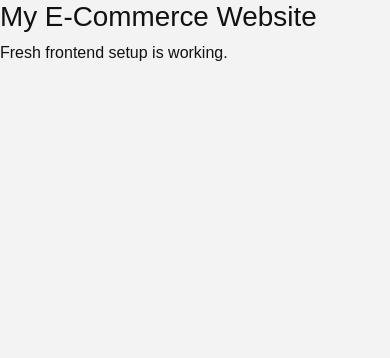
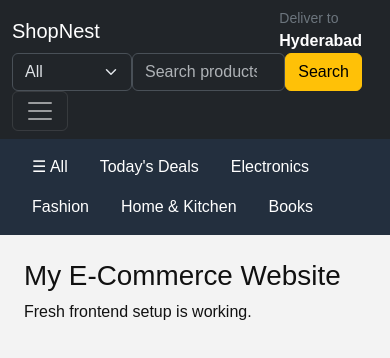
Before and after one commit to Keerthi2210/Amazon-clone-, a React app in the folder frontend/: page / in a window 390 px wide. Shown: the top 358 px of the page. Built offline with nearby package versions, Linux system fonts and the light colour scheme; the HTML template or start-up script is replaced by a standard one.

Commit message:
Build responsive e-commerce navbar

```diff
--- a/frontend/src/App.jsx
+++ b/frontend/src/App.jsx
@@ -1,9 +1,15 @@
+import Navbar from './components/Navbar'
+
 function App() {
   return (
-    <div>
-      <h1>My E-Commerce Website</h1>
-      <p>Fresh frontend setup is working.</p>
-    </div>
+    <>
+      <Navbar />
+
+      <main className="p-4">
+        <h1>My E-Commerce Website</h1>
+        <p>Fresh frontend setup is working.</p>
+      </main>
+    </>
   )
 }
 
--- /dev/null
+++ b/frontend/src/components/Navbar.jsx
@@ -0,0 +1,113 @@
+import {
+  Container,
+  Form,
+  Nav,
+  Navbar as BootstrapNavbar
+} from 'react-bootstrap'
+
+function Navbar() {
+  return (
+    <>
+      <BootstrapNavbar
+        bg="dark"
+        data-bs-theme="dark"
+        expand="lg"
+      >
+        <Container fluid>
+          <BootstrapNavbar.Brand href="#">
+            ShopNest
+          </BootstrapNavbar.Brand>
+
+          <div className="text-white me-3">
+            <small className="d-block text-secondary">
+              Deliver to
+            </small>
+            <strong>Hyderabad</strong>
+          </div>
+
+          <Form
+            className="d-flex flex-grow-1 me-3"
+            onSubmit={(event) => event.preventDefault()}
+          >
+            <Form.Select
+              style={{ maxWidth: '120px' }}
+            >
+              <option>All</option>
+              <option>Electronics</option>
+              <option>Fashion</option>
+              <option>Books</option>
+              <option>Home</option>
+            </Form.Select>
+
+            <Form.Control
+              type="search"
+              placeholder="Search products"
+            />
+
+            <button
+              type="submit"
+              className="btn btn-warning"
+            >
+              Search
+            </button>
+          </Form>
+
+          <BootstrapNavbar.Toggle />
+
+          <BootstrapNavbar.Collapse>
+            <Nav className="ms-auto align-items-lg-center">
+              <Nav.Link href="#">
+                <small className="d-block">
+                  Hello, Sign in
+                </small>
+                <strong>Account</strong>
+              </Nav.Link>
+
+              <Nav.Link href="#">
+                <small className="d-block">
+                  Returns
+                </small>
+                <strong>& Orders</strong>
+              </Nav.Link>
+
+              <Nav.Link href="#">
+                <strong>🛒 Cart (0)</strong>
+              </Nav.Link>
+            </Nav>
+          </BootstrapNavbar.Collapse>
+        </Container>
+      </BootstrapNavbar>
+
+      <Nav
+        className="px-3 py-2"
+        style={{ backgroundColor: '#232f3e' }}
+      >
+        <Nav.Link className="text-white" href="#">
+          ☰ All
+        </Nav.Link>
+
+        <Nav.Link className="text-white" href="#">
+          Today's Deals
+        </Nav.Link>
+
+        <Nav.Link className="text-white" href="#">
+          Electronics
+        </Nav.Link>
+
+        <Nav.Link className="text-white" href="#">
+          Fashion
+        </Nav.Link>
+
+        <Nav.Link className="text-white" href="#">
+          Home & Kitchen
+        </Nav.Link>
+
+        <Nav.Link className="text-white" href="#">
+          Books
+        </Nav.Link>
+      </Nav>
+    </>
+  )
+}
+
+export default Navbar
```
